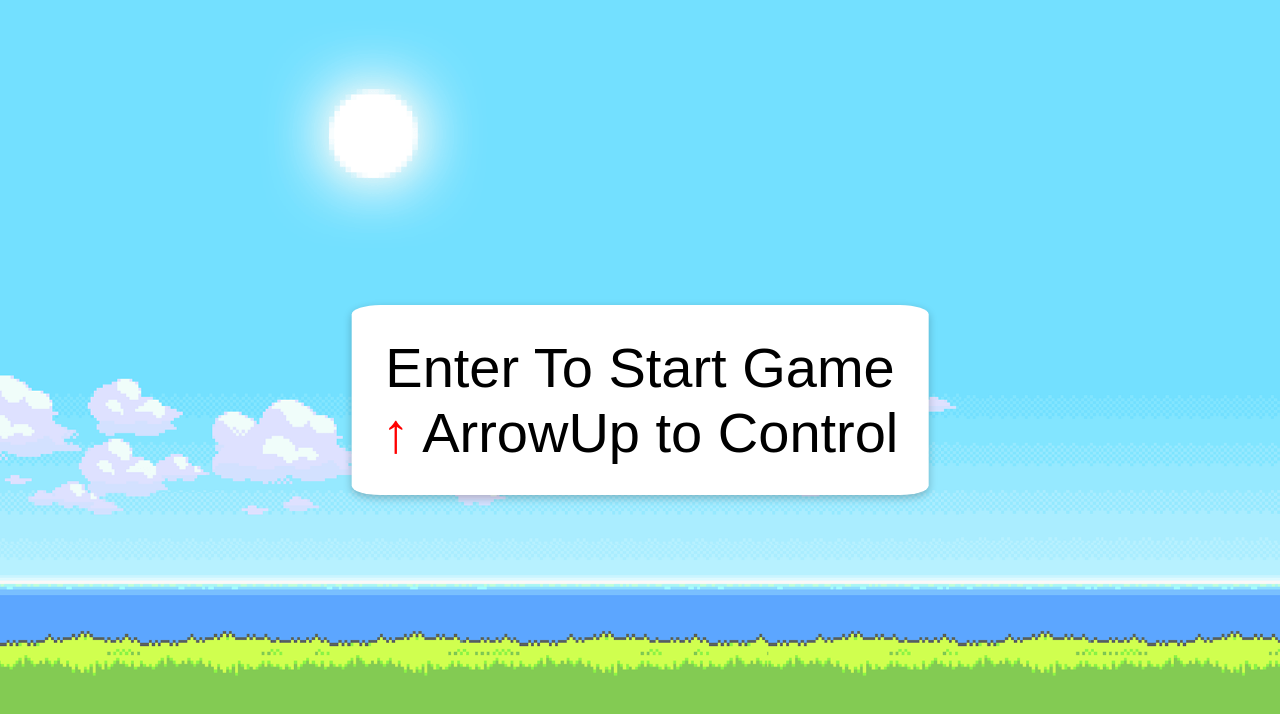
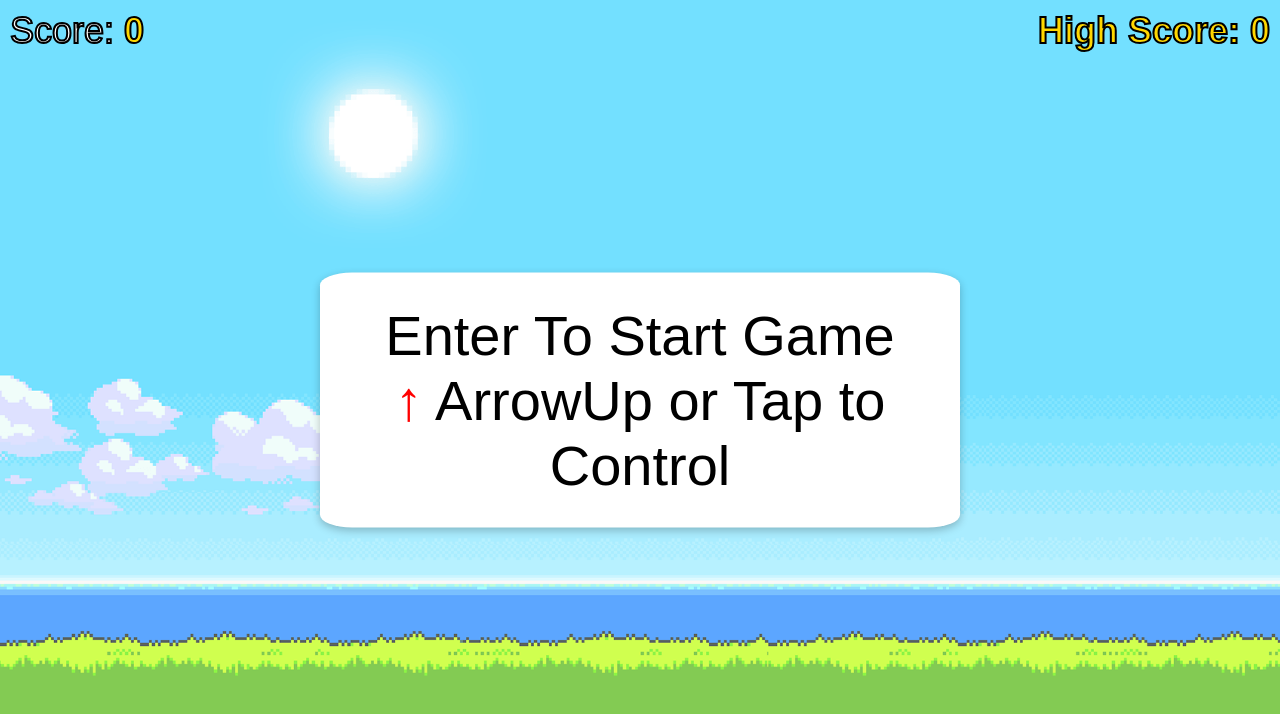
Before and after one commit to niravkagathara/FlappyBird, a plain HTML site: page index.html in a window 1280 px wide. Drawn offline with Linux system fonts and the light colour scheme.

Commit message:
Update index.html

```diff
--- a/index.html
+++ b/index.html
@@ -7,17 +7,20 @@
     <link rel="icon" type="image/png" href="images/favicon.ico"/>
     <title>Flappy Bird Game</title>
     <link rel="stylesheet" href="style.css">
-    <script src="script.js" defer></script>
+    <script src="script.js" type="module" defer></script>
 </head>
 <body>
     <div class="background"></div>
     <img src="images/Bird.png" alt="bird-img" class="bird" id="bird-1">
     <div class="message">
-        Enter To Start Game <p><span style="color: red;">&uarr;</span> ArrowUp to Control</p>
+        Enter To Start Game <p><span style="color: red;">&uarr;</span> ArrowUp or Tap to Control</p>
     </div>
     <div class="score">
-        <span class="score_title"></span>
-        <span class="score_val"></span>
+        <span class="score_title">Score: </span>
+        <span class="score_val">0</span>
+    </div>
+    <div class="high_score">
+        <span class="high_score_val">High Score: 0</span>
     </div>
 </body>
 </html>
```
